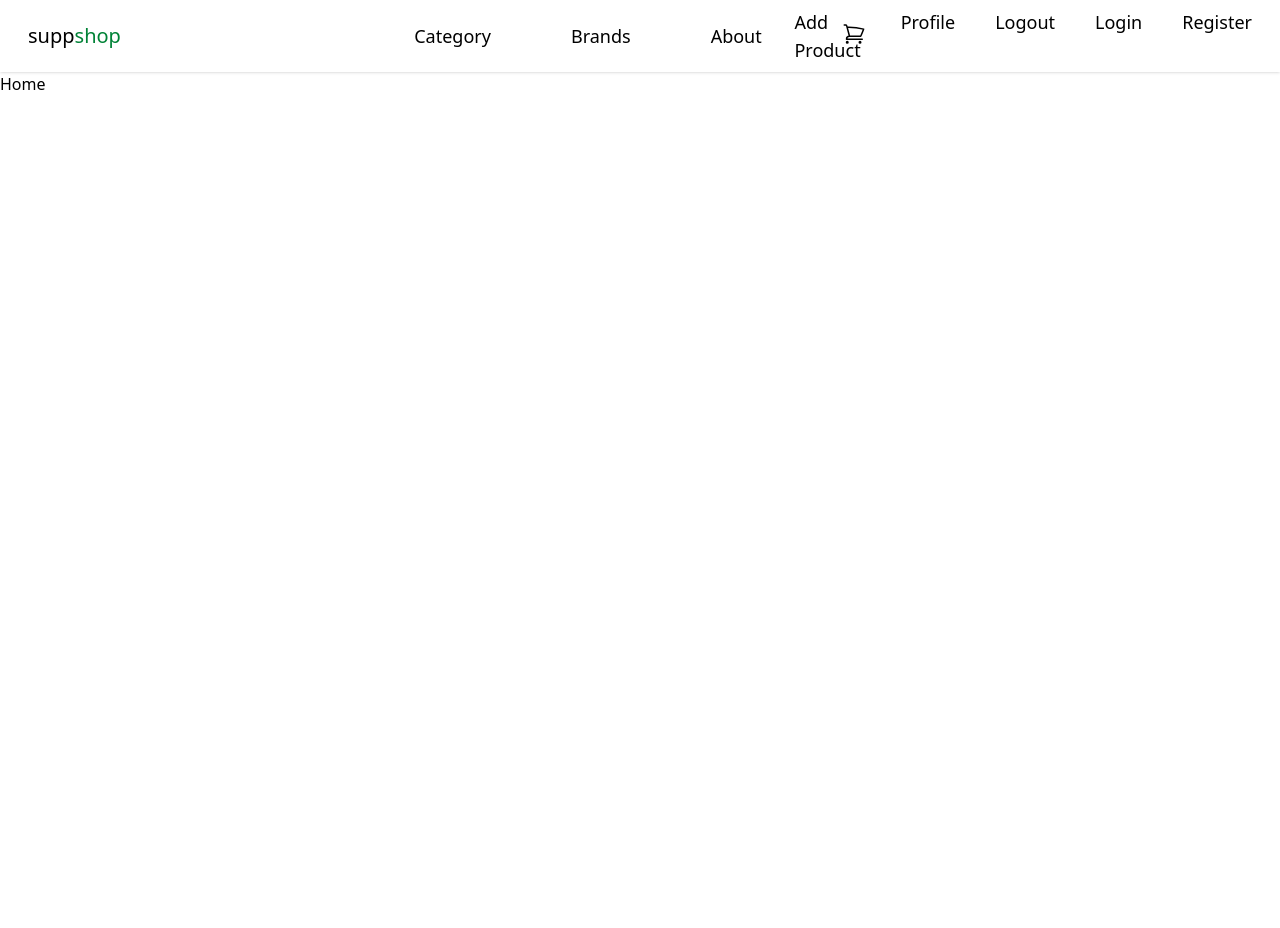
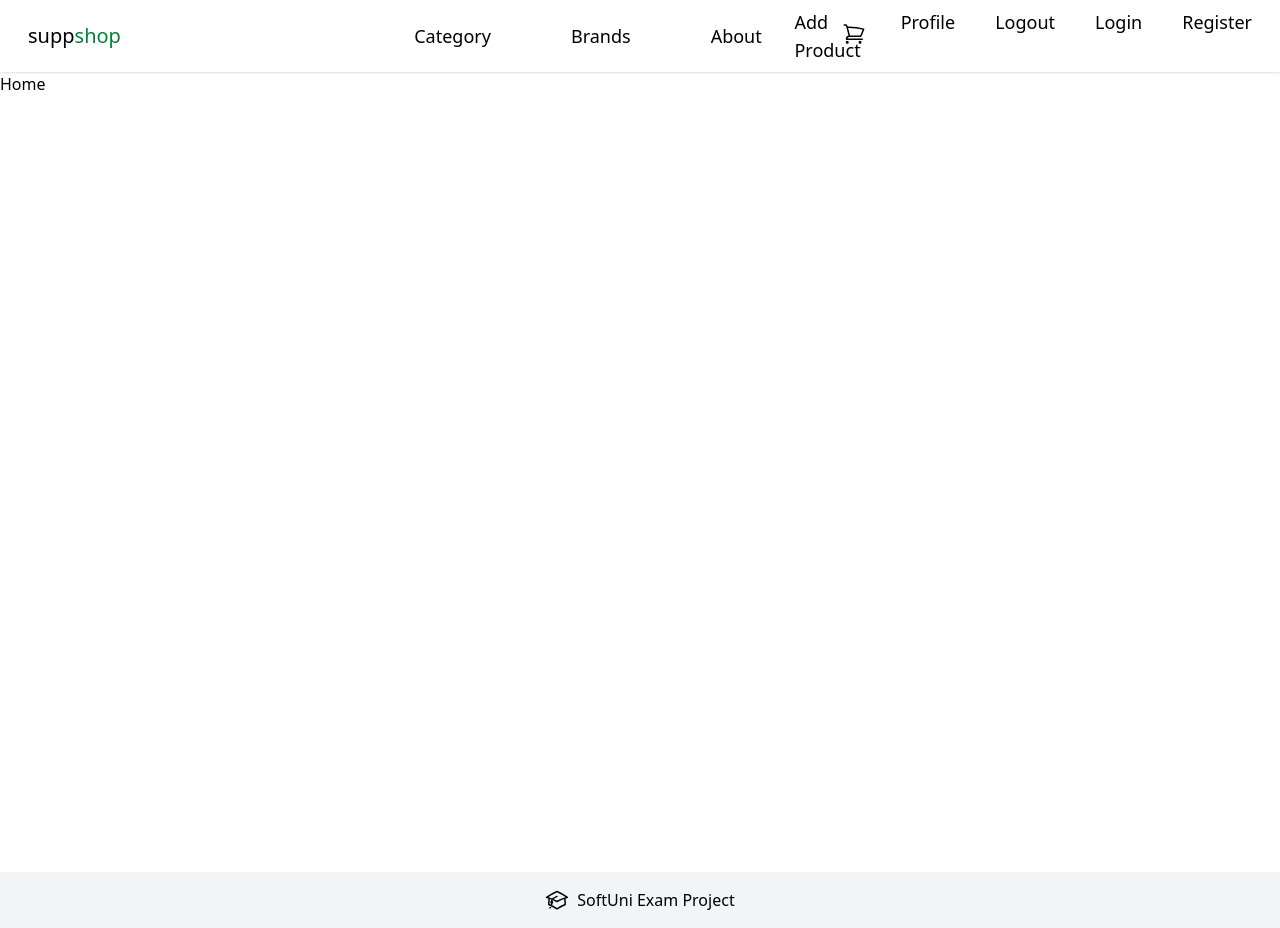
Before and after one commit to dAtanasow/SuppShop, a React (Vite) app in the folder client/: page / in a window 1280 px wide. Before the commit the page ends 872 px from the top, so only its background shows below. Built offline with nearby package versions, Linux system fonts and the light colour scheme.

Commit message:
create footer

```diff
--- a/client/src/App.jsx
+++ b/client/src/App.jsx
@@ -2,6 +2,7 @@ import { Routes, Route } from "react-router-dom";
 
 import Header from "./components/Header";
 import Home from "./components/home/Home";
+import Footer from "./components/Footer";
 
 function App() {
   return (
@@ -12,6 +13,7 @@ function App() {
           <Route path="/" element={<Home />} />
         </Routes>
       </main>
+      <Footer />
     </div>
   );
 }
--- /dev/null
+++ b/client/src/components/Footer.jsx
@@ -0,0 +1,23 @@
+export default function Footer() {
+  return (
+    <footer className="bg-gray-100 p-4 text-center">
+      <div className="flex items-center justify-center gap-2">
+        <svg
+          xmlns="http://www.w3.org/2000/svg"
+          fill="none"
+          viewBox="0 0 24 24"
+          strokeWidth={1.5}
+          stroke="currentColor"
+          className="size-6"
+        >
+          <path
+            strokeLinecap="round"
+            strokeLinejoin="round"
+            d="M4.26 10.147a60.438 60.438 0 0 0-.491 6.347A48.62 48.62 0 0 1 12 20.904a48.62 48.62 0 0 1 8.232-4.41 60.46 60.46 0 0 0-.491-6.347m-15.482 0a50.636 50.636 0 0 0-2.658-.813A59.906 59.906 0 0 1 12 3.493a59.903 59.903 0 0 1 10.399 5.84c-.896.248-1.783.52-2.658.814m-15.482 0A50.717 50.717 0 0 1 12 13.489a50.702 50.702 0 0 1 7.74-3.342M6.75 15a.75.75 0 1 0 0-1.5.75.75 0 0 0 0 1.5Zm0 0v-3.675A55.378 55.378 0 0 1 12 8.443m-7.007 11.55A5.981 5.981 0 0 0 6.75 15.75v-1.5"
+          />
+        </svg>
+        <p>SoftUni Exam Project</p>
+      </div>
+    </footer>
+  );
+}
```
